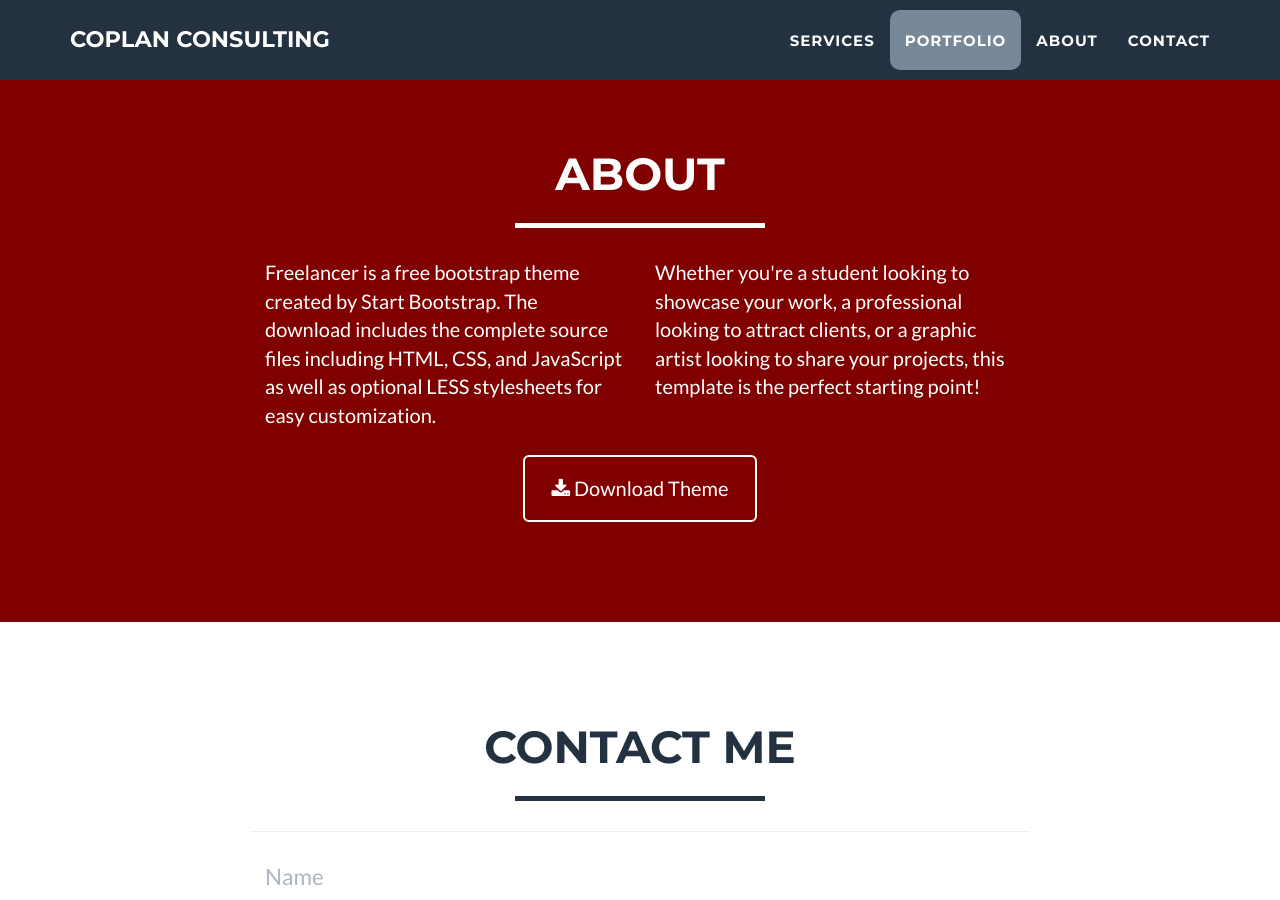
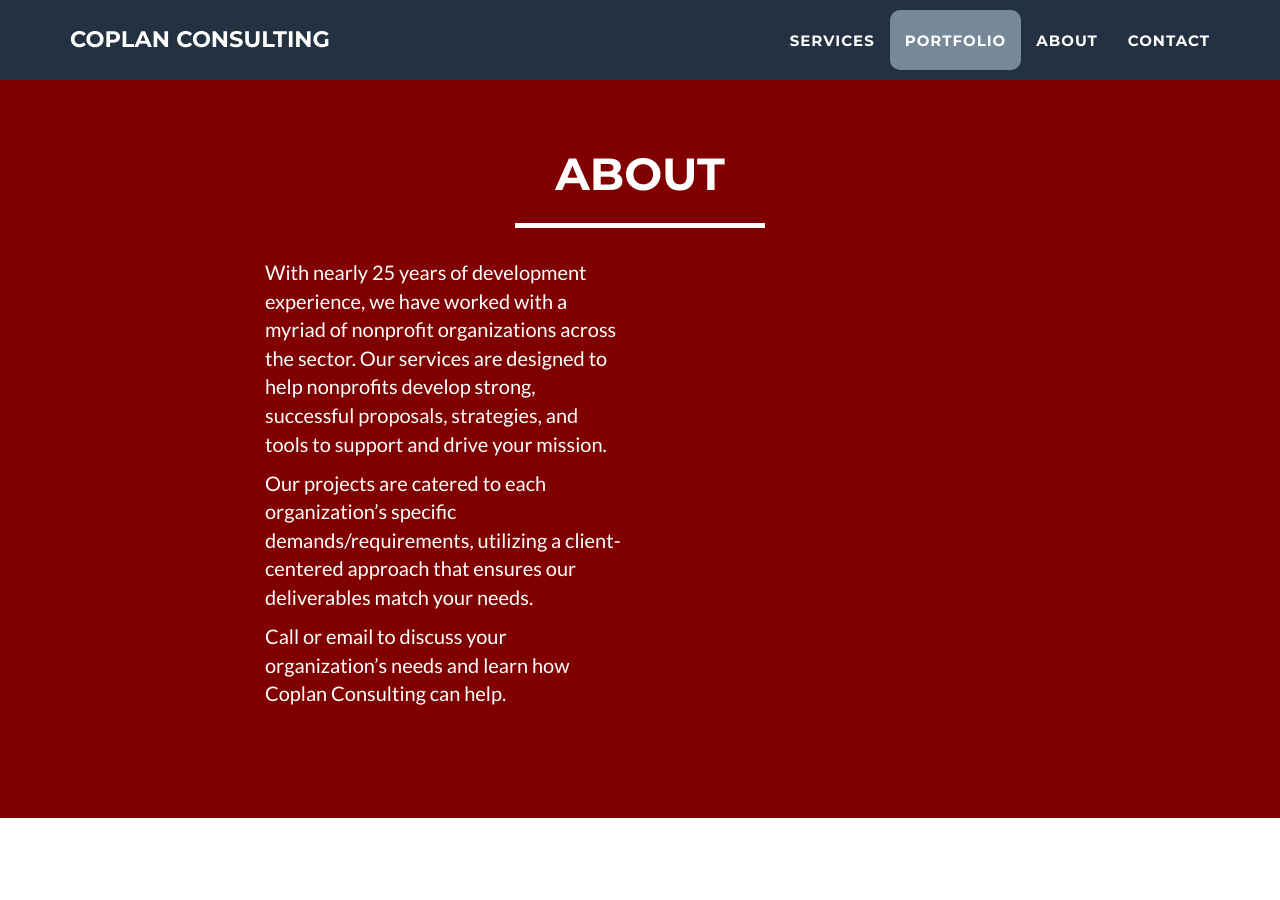
Before and after one commit to ccoplan/ccoplan.github.io, a Jekyll site: the page built from index.html, in a window 1280 px wide and 900 px high, scrolled down 2405 px. Built offline with Jekyll 4.4.1, drawn with Linux system fonts in a browser that asks for light colours.

Commit message:
Update about.html

```diff
--- a/_includes/about.html
+++ b/_includes/about.html
@@ -9,15 +9,9 @@
             </div>
             <div class="row">
                 <div class="col-lg-4 col-lg-offset-2">
-                    <p>Freelancer is a free bootstrap theme created by Start Bootstrap. The download includes the complete source files including HTML, CSS, and JavaScript as well as optional LESS stylesheets for easy customization.</p>
-                </div>
-                <div class="col-lg-4">
-                    <p>Whether you're a student looking to showcase your work, a professional looking to attract clients, or a graphic artist looking to share your projects, this template is the perfect starting point! </p>
-                </div>
-                <div class="col-lg-8 col-lg-offset-2 text-center">
-                    <a href="#" class="btn btn-lg btn-outline">
-                        <i class="fa fa-download"></i> Download Theme
-                    </a>
+                    <p>With nearly 25 years of development experience, we have worked with a myriad of nonprofit organizations across the sector.  Our services are designed to help nonprofits develop strong, successful proposals, strategies, and tools to support and drive your mission.</p>
+                    <p>Our projects are catered to each organization’s specific demands/requirements, utilizing a client-centered approach that ensures our deliverables match your needs.</p>
+                    <p>Call or email to discuss your organization’s needs and learn how Coplan Consulting can help.</p>
                 </div>
             </div>
         </div>
```
